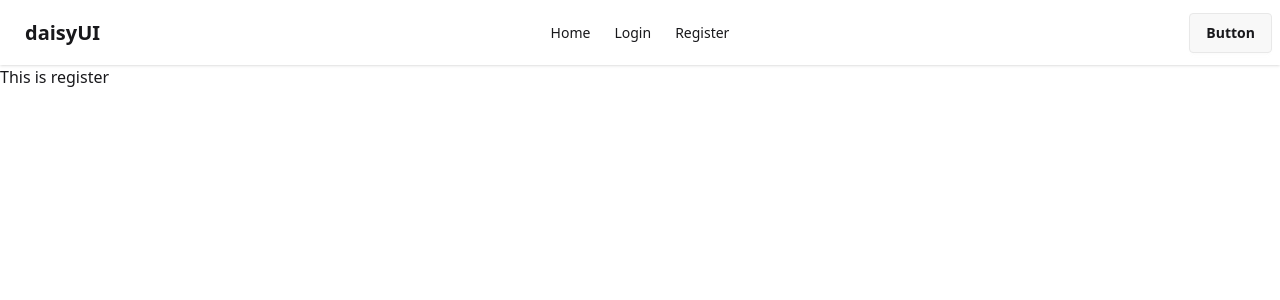
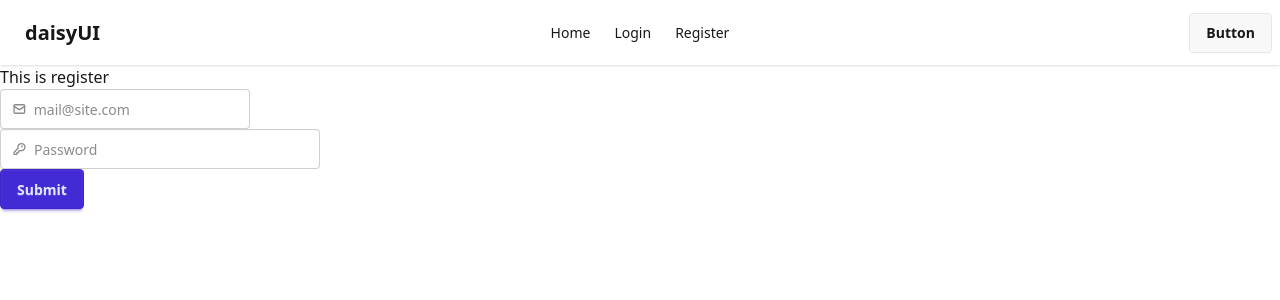
Before and after one commit to Al-Amin018555/explore-email-password-auth, a React (Vite) app: page /register in a window 1280 px wide. Shown: the top 300 px of the page. Built offline with nearby package versions, Linux system fonts and the light colour scheme.

Commit message:
form data collection implemented in register

```diff
--- a/src/components/Register/Register.jsx
+++ b/src/components/Register/Register.jsx
@@ -1,7 +1,70 @@
 const Register = () => {
+    const handleRegister = e => {
+        e.preventDefault()
+        const email = e.target.email.value;
+        const password = e.target.password.value;
+        console.log(email, password);
+    }
+
     return (
         <div>
             <h2>This is register</h2>
+            <form onSubmit={handleRegister}>
+                {/* email field */}
+                <div className="join">
+                    <div>
+                        <label className="input validator join-item">
+                            <svg className="h-[1em] opacity-50" xmlns="http://www.w3.org/2000/svg" viewBox="0 0 24 24">
+                                <g
+                                    strokeLinejoin="round"
+                                    strokeLinecap="round"
+                                    strokeWidth="2.5"
+                                    fill="none"
+                                    stroke="currentColor"
+                                >
+                                    <rect width="20" height="16" x="2" y="4" rx="2"></rect>
+                                    <path d="m22 7-8.97 5.7a1.94 1.94 0 0 1-2.06 0L2 7"></path>
+                                </g>
+                            </svg>
+                            <input name="email" type="email" placeholder="mail@site.com" required />
+                        </label>
+                        <div className="validator-hint hidden">Enter valid email address</div>
+                    </div>
+                </div>
+                <br />
+                {/* Password field */}
+                <label className="input validator">
+                    <svg className="h-[1em] opacity-50" xmlns="http://www.w3.org/2000/svg" viewBox="0 0 24 24">
+                        <g
+                            strokeLinejoin="round"
+                            strokeLinecap="round"
+                            strokeWidth="2.5"
+                            fill="none"
+                            stroke="currentColor"
+                        >
+                            <path
+                                d="M2.586 17.414A2 2 0 0 0 2 18.828V21a1 1 0 0 0 1 1h3a1 1 0 0 0 1-1v-1a1 1 0 0 1 1-1h1a1 1 0 0 0 1-1v-1a1 1 0 0 1 1-1h.172a2 2 0 0 0 1.414-.586l.814-.814a6.5 6.5 0 1 0-4-4z"
+                            ></path>
+                            <circle cx="16.5" cy="7.5" r=".5" fill="currentColor"></circle>
+                        </g>
+                    </svg>
+                    <input
+                        type="password"
+                        name="password"
+                        required
+                        placeholder="Password"
+                        minlength="8"
+                        pattern="(?=.*\d)(?=.*[a-z])(?=.*[A-Z]).{8,}"
+                        title="Must be more than 8 characters, including number, lowercase letter, uppercase letter"
+                    />
+                </label>
+                <p className="validator-hint hidden">
+                    Must be more than 8 characters, including
+                    <br />At least one number <br />At least one lowercase letter <br />At least one uppercase letter
+                </p>
+                <br />
+                <input className="btn btn-primary" type="submit" value="Submit" />
+            </form>
         </div>
     );
 };
```
